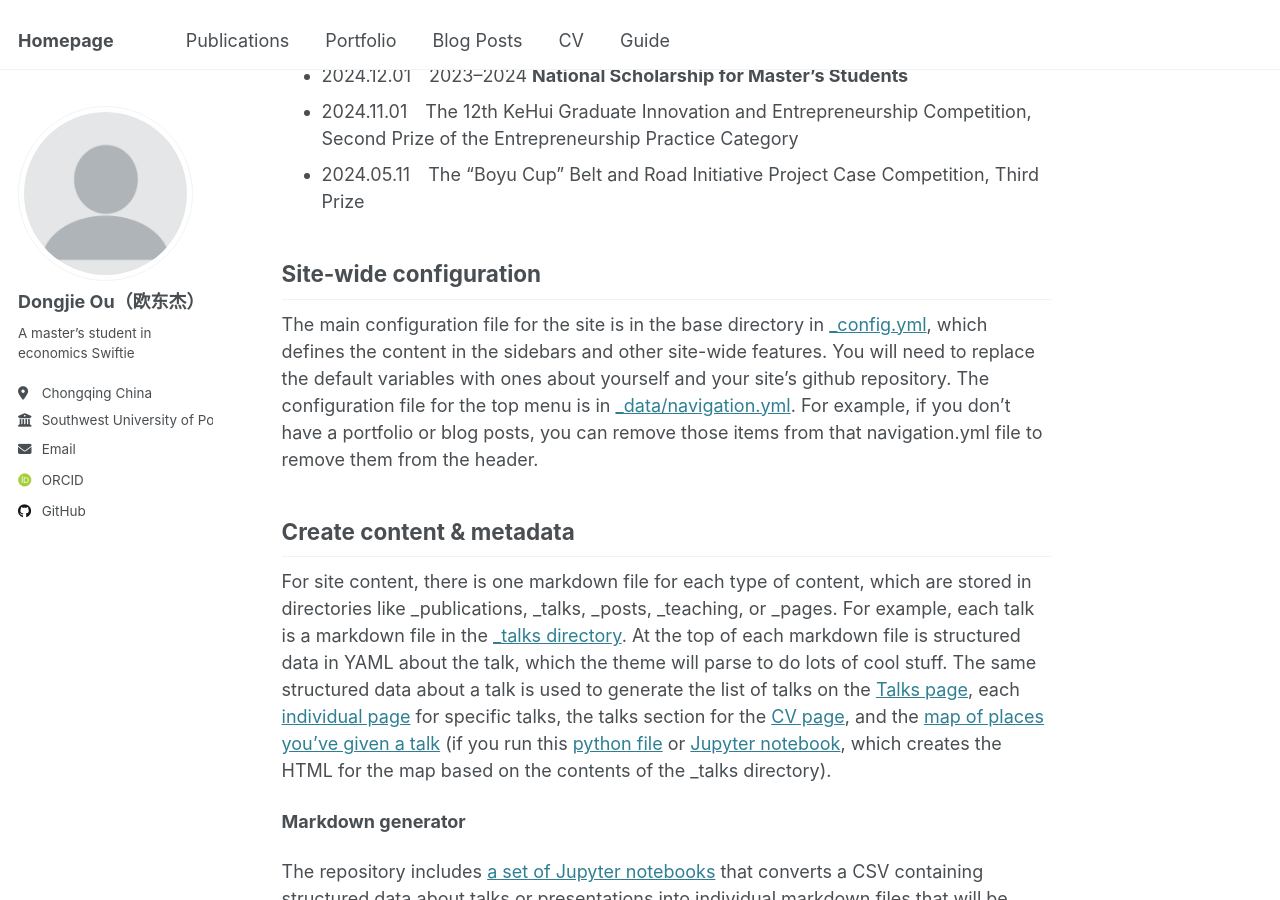
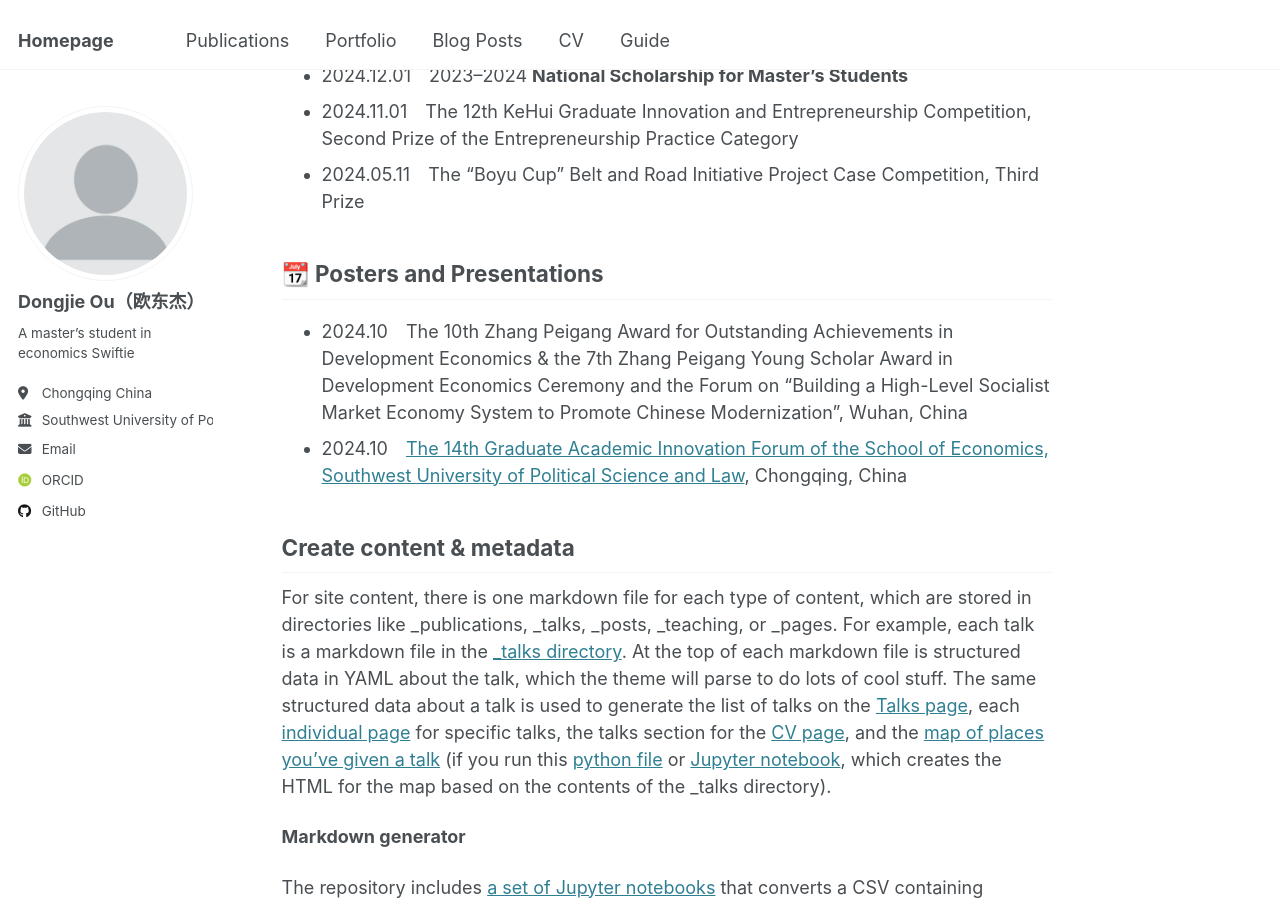
Before and after one commit to oudongjie2001/oudongjie2001.github.io, a Jekyll site: the page built from _pages/about.md, in a window 1280 px wide and 900 px high, scrolled down 1163 px. Built offline with Jekyll 4.4.1, drawn with Linux system fonts in a browser that asks for light colours; some web fonts are replaced.

Commit message:
Update about.md

```diff
--- a/_pages/about.md
+++ b/_pages/about.md
@@ -33,9 +33,14 @@ Outside of my academic life, I am an aviation enthusiast and enjoys music, hikin
 - 2024.11.01&emsp;The 12th KeHui Graduate Innovation and Entrepreneurship Competition, Second Prize of the Entrepreneurship Practice Category
 - 2024.05.11&emsp;The “Boyu Cup” Belt and Road Initiative Project Case Competition, Third Prize
 
-Site-wide configuration
+📆 Posters and Presentations
 ------
-The main configuration file for the site is in the base directory in [_config.yml](https://github.com/academicpages/academicpages.github.io/blob/master/_config.yml), which defines the content in the sidebars and other site-wide features. You will need to replace the default variables with ones about yourself and your site's github repository. The configuration file for the top menu is in [_data/navigation.yml](https://github.com/academicpages/academicpages.github.io/blob/master/_data/navigation.yml). For example, if you don't have a portfolio or blog posts, you can remove those items from that navigation.yml file to remove them from the header.
+- 2024.10&emsp;The 10th Zhang Peigang Award for Outstanding Achievements in Development Economics & the 7th Zhang Peigang Young Scholar Award in Development Economics Ceremony and the Forum on “Building a High-Level Socialist Market Economy System to Promote Chinese Modernization”, Wuhan, China
+- 2024.10&emsp;[The 14th Graduate Academic Innovation Forum of the School of Economics, Southwest University of Political Science and Law](https://es.swupl.edu.cn/xzjl/5fa34a3e7f324762862565d715fc1e7e.htm), Chongqing, China
+
+
+
+
 
 Create content & metadata
 ------
```
